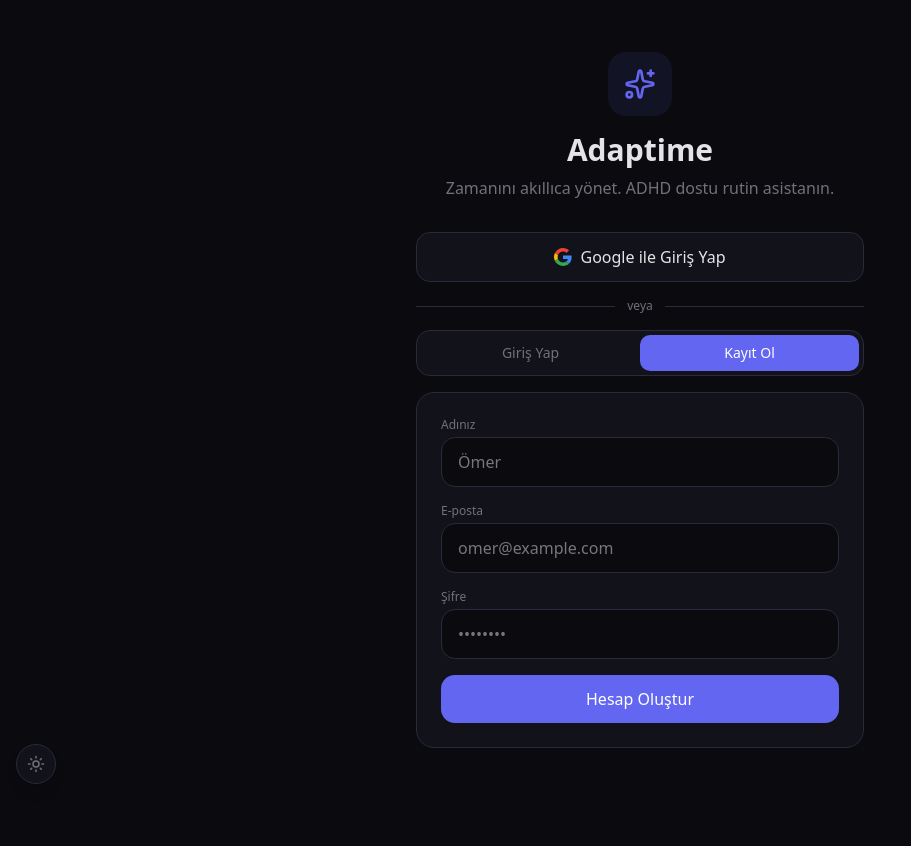
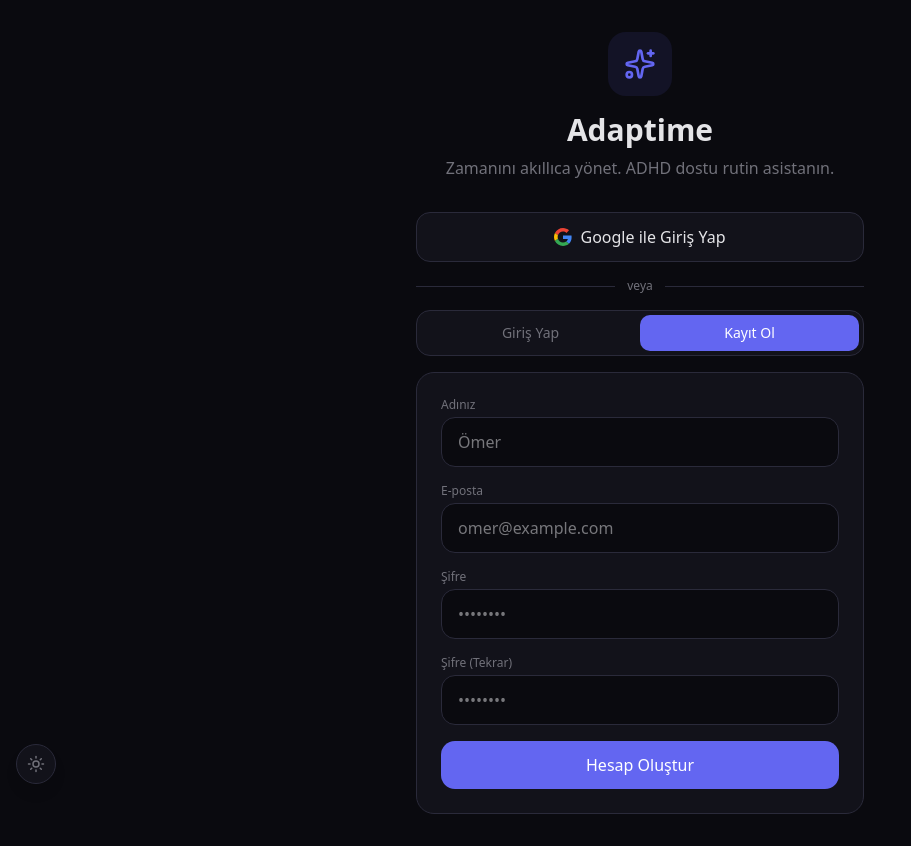
Before and after one commit to OmerTTech/Adaptime, a React (Vite) app: page / in a window 1280 px wide. Both pictures are taken after a click on the button "Kayıt Ol". Shown: the whole page, without its empty margins (0-911 px from the left). Before the commit the page ends 800 px from the top, so only its background shows below. Built offline with nearby package versions, Linux system fonts and the light colour scheme; no server answers.

Commit message:
fix(auth): Render backend CORS fallback'ine Netlify domain ekle, reddedilen origin'i logla; kayit formuna 'Sifre (Tekrar)' alani ve ag hatasi icin anlasilir hata mesaji

```diff
--- a/src/pages/LoginPage.tsx
+++ b/src/pages/LoginPage.tsx
@@ -63,6 +63,7 @@
   const [name, setName] = useState("");
   const [email, setEmail] = useState("");
   const [password, setPassword] = useState("");
+  const [confirmPassword, setConfirmPassword] = useState("");
   const [isLoading, setIsLoading] = useState(false);
   const [isGoogleLoading, setIsGoogleLoading] = useState(false);
   const [error, setError] = useState<string | null>(null);
@@ -84,6 +85,10 @@
           setError("Lütfen adınızı girin.");
           return;
         }
+        if (password !== confirmPassword) {
+          setError("Şifreler eşleşmiyor.");
+          return;
+        }
         credential = await createUserWithEmailAndPassword(
           auth,
           email,
@@ -100,7 +105,13 @@
       await loginWithEmail(idToken, mode === "register" ? name : undefined);
     } catch (err) {
       console.error("[Email] giriş hatası:", err);
-      setError(firebaseErrorMessage((err as { code?: string })?.code));
+      if (err instanceof TypeError) {
+        setError(
+          "Sunucuya ulaşılamadı. Backend ayakta mı ve CORS allowlist'inde bu site var mı kontrol edin."
+        );
+      } else {
+        setError(firebaseErrorMessage((err as { code?: string })?.code));
+      }
     } finally {
       setIsLoading(false);
     }
@@ -235,6 +246,23 @@
             />
           </div>
 
+          {mode === "register" && (
+            <div>
+              <label className="text-xs text-text-muted mb-1 block">
+                Şifre (Tekrar)
+              </label>
+              <input
+                type="password"
+                value={confirmPassword}
+                onChange={(e) => setConfirmPassword(e.target.value)}
+                placeholder="••••••••"
+                className="w-full px-4 py-3 rounded-xl bg-background border border-border text-text focus:outline-none focus:ring-2 focus:ring-primary/50"
+                required
+                minLength={6}
+              />
+            </div>
+          )}
+
           {error && <p className="text-sm text-danger">{error}</p>}
 
           <button
```
Also changed, not shown: 1 other file (tests, documents, lock files or other folders).
